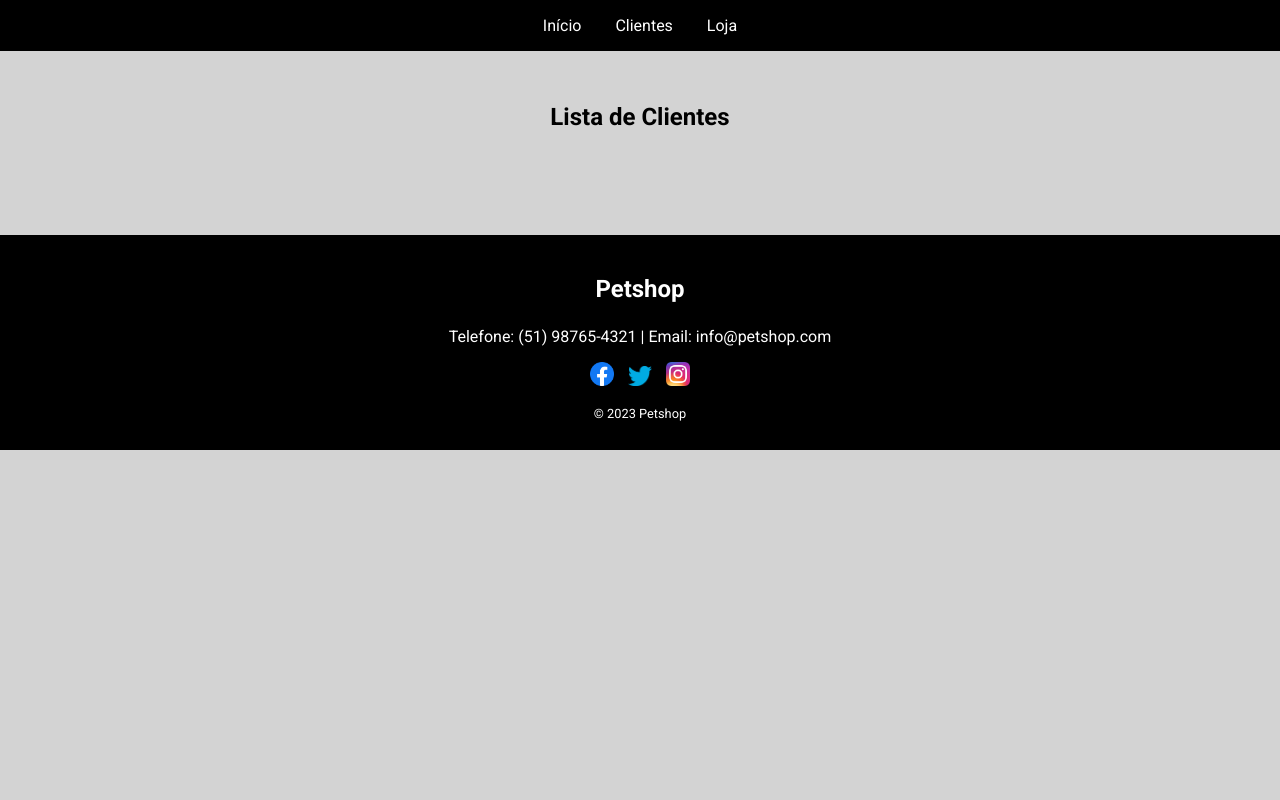
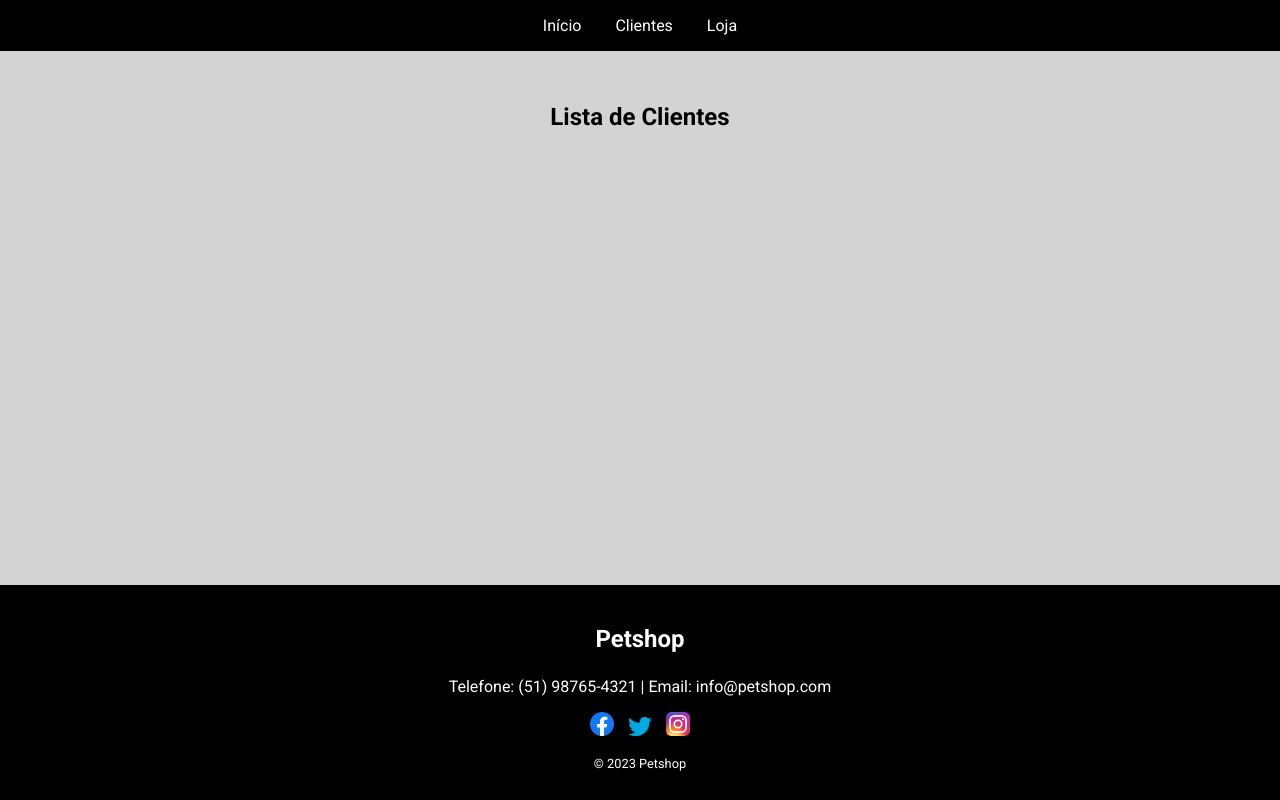
Before and after one commit to henriqueschaan/desafio-modulo-3, a plain HTML site: page clientes.html in a window 1280 px wide. Drawn offline with Linux system fonts and the light colour scheme.

Commit message:
changes3

```diff
--- a/clientes.html
+++ b/clientes.html
@@ -18,6 +18,8 @@
         <a href="loja.html">Loja</a>
     </nav>
 
+    <div class="main-content">
+
         <section id="presentation">
             <h1>Lista de Clientes</h1>
         </section>
@@ -30,6 +32,9 @@
                 <span class="close-button">×</span>
             </div>
         </div>
+
+    </div>
+
 
     <footer>
         <div class="footer-content">
--- a/styles.css
+++ b/styles.css
@@ -22,6 +22,12 @@ nav a {
 
 nav a:hover {
     text-decoration: underline;
+}
+
+.main-content {
+    flex-grow: 1;
+    display: flex;
+    flex-direction: column;
 }
 
 #presentation {
```
Also changed, not shown: index.html (+4 -0 lines), loja.html (+4 -0 lines). Lines whose indentation alone changed are shown as unchanged.
